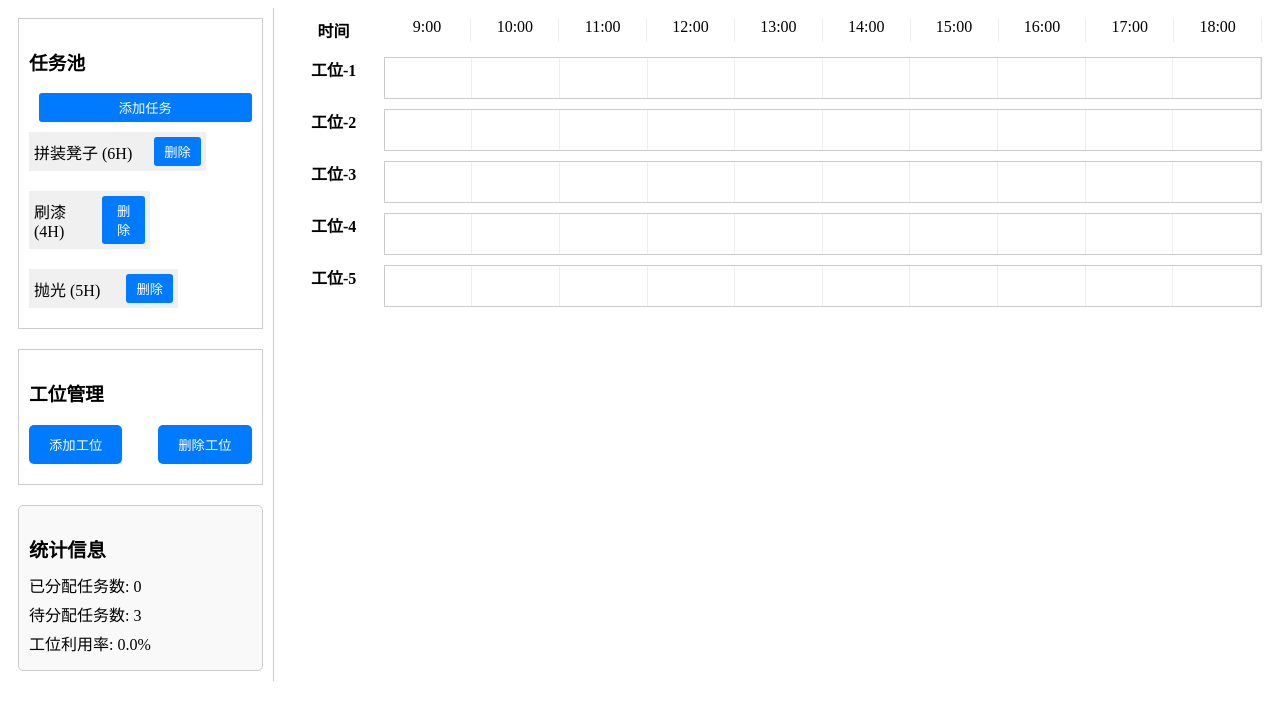
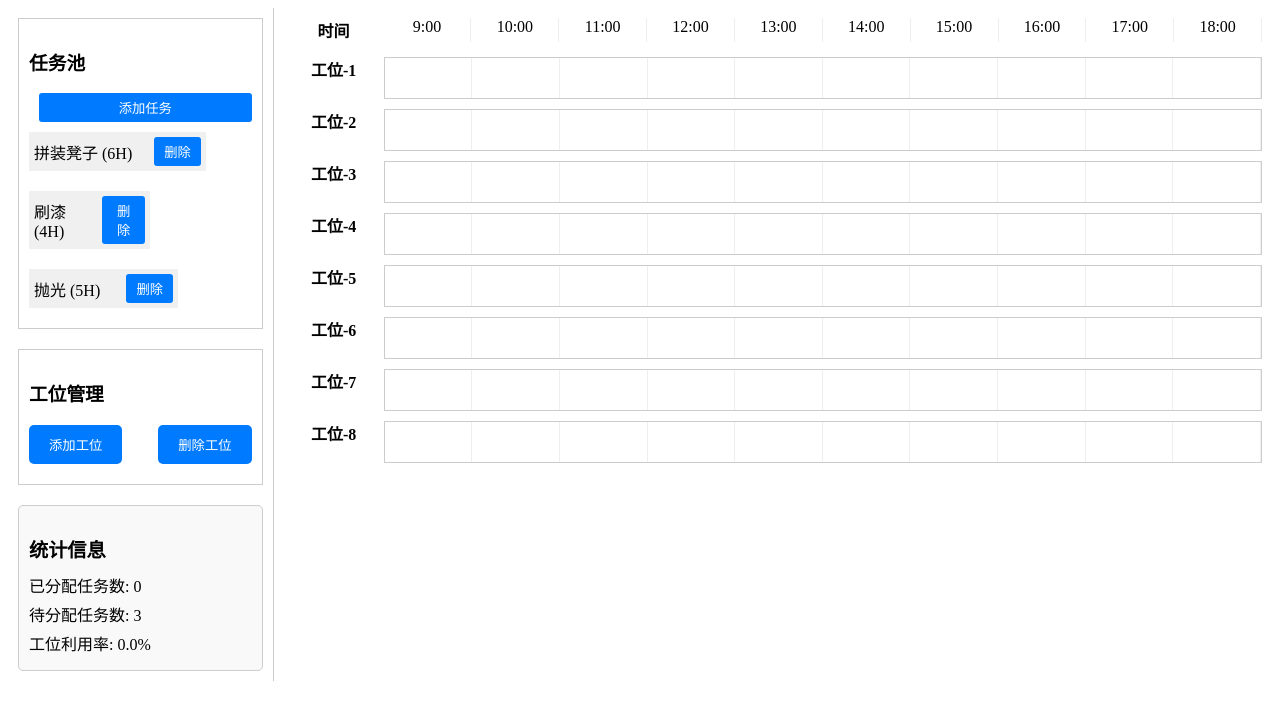
Before and after one commit to Ray-Soong/schedulesystem, a Vue app in the folder scheduler/: page / in a window 1280 px wide. Shown: the top 720 px of the page. Built offline with nearby package versions, Linux system fonts and the light colour scheme.

Commit message:
添加更多workstation初始化数据

```diff
--- a/scheduler/src/components/AddWorkstationButton.vue
+++ b/scheduler/src/components/AddWorkstationButton.vue
@@ -49,6 +49,9 @@ export default {
         { id: 3, name: "工位-3", tasks: [] },
         { id: 4, name: "工位-4", tasks: [] },
         { id: 5, name: "工位-5", tasks: [] },
+        { id: 6, name: "工位-6", tasks: [] },
+        { id: 7, name: "工位-7", tasks: [] },
+        { id: 8, name: "工位-8", tasks: [] },
       ],
       showAddModal: false,
       showDeleteModal: false,
```
